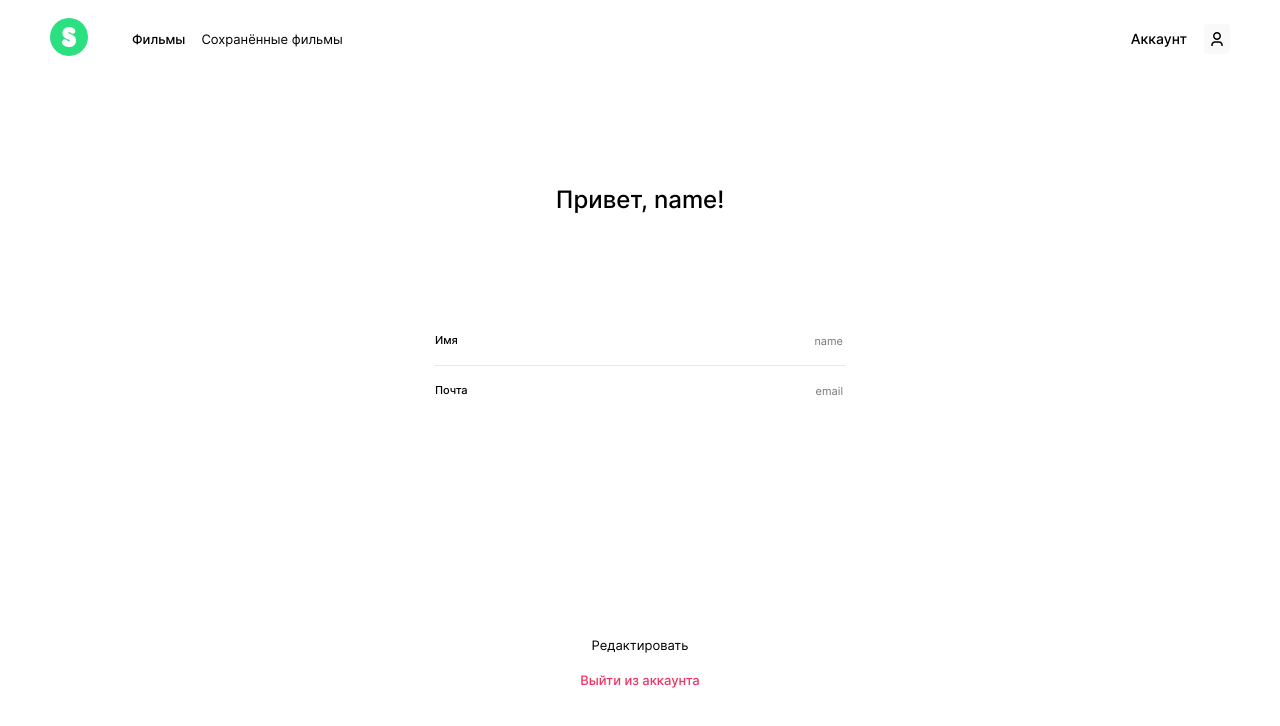
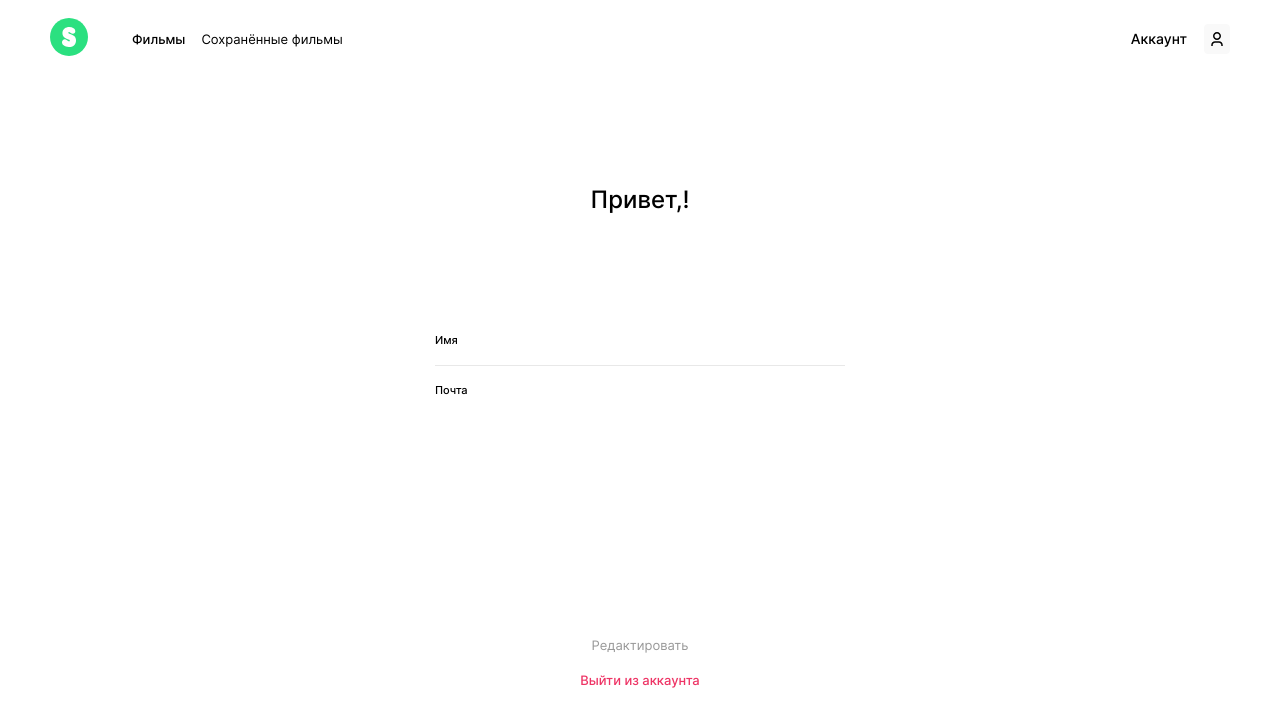
Before and after one commit to MaksimPozharskiy/movies-explorer-frontend, a React (Create React App) app: page /profile in a window 1280 px wide. Shown: the top 726 px of the page. Built offline with nearby package versions, Linux system fonts and the light colour scheme; no server answers.

Commit message:
feat: добавить редактирование профиля

```diff
--- a/src/components/App/App.jsx
+++ b/src/components/App/App.jsx
@@ -9,16 +9,42 @@ import Profile from "../Profile/Profile";
 import Login from "../Login/Login";
 import MainApi from "../../utils/MainApi";
 import Register from "../Register/Register";
+import CurrentUserContext from '../../context/CurrentUserContext';
 import NotFound from "../NotFound/NotFound";
 
 function App() {
   const history = useHistory();
+  const [currentUser, setCurrentUser] = React.useState({});
   const [registrationError, setRegisteredError] = React.useState(false)
   const [loginError, setLoginError] = React.useState(false)
   const [isLogin, setIsLogin] = React.useState(false)
 
+  React.useEffect(() => {
+    if(isLogin) {
+      MainApi.getInfo()
+        .then(userInfo=>{
+          if(userInfo) {
+            setCurrentUser(userInfo.data);
+          }
+        })
+    }
+  }, []);
 
-  const handleLogin = (email,password) => {
+  function isLoggedInCheck() {
+    MainApi.getInfo()
+      .then(userInfo=>{
+        if(userInfo) {
+          setCurrentUser(userInfo.data);
+          setIsLogin(true);
+        }
+      })
+  };
+
+  React.useEffect(() => {
+    isLoggedInCheck();
+  }, []);
+
+  function handleLogin(email,password) {
     MainApi.login(email, password)
       .then((data) => {
         if (data) {
@@ -33,6 +59,8 @@ function App() {
 
   };
 
+
+
   function handleRegister(email, password, name) {
     MainApi.register(email, password, name)
       .then(data => {
@@ -46,8 +74,23 @@ function App() {
       });
   };
 
+  function handleLogout() {
+      history.push('/');
+      setIsLogin(false);
+      localStorage.clear();
+  };
+
+  function editProfile(name, email) {
+
+    MainApi.setInfo(name, email)
+      .then((info) => {
+      setCurrentUser(info);
+    })
+  };
+
   return (
     <div className="page">
+      <CurrentUserContext.Provider value={currentUser}>
         <Switch>
           <Route path="/" exact>
             <Header bgColor="dark" textColor="white" isLogin={isLogin} />
@@ -66,7 +109,11 @@ function App() {
           </Route>
           <Route path="/profile" exact>
             <Header bgColor="light" textColor="black" isLogin={isLogin} />
-          <Profile />
+            <Profile
+              handleLogout={handleLogout}
+              editProfile={editProfile}
+              isLogin={isLogin}
+            />
           </Route>
           <Route path="/signin" exact>
             <Login handleLogin={handleLogin} loginError={loginError} />
@@ -78,6 +125,7 @@ function App() {
             <NotFound />
           </Route>
         </Switch>
+      </CurrentUserContext.Provider>
     </div>
   );
 }
--- a/src/components/Profile/Profile.css
+++ b/src/components/Profile/Profile.css
@@ -82,6 +82,10 @@
   line-height: 15px;
 }
 
+.profile__btn-edit:disabled {
+  opacity: .4;
+}
+
 @media screen and (max-width: 576px) {
   .profile__container {
     max-width: 270px;
--- a/src/components/Profile/Profile.jsx
+++ b/src/components/Profile/Profile.jsx
@@ -1,22 +1,42 @@
 import React from "react";
 import "./Profile.css";
+import CurrentUserContext from "../../context/CurrentUserContext";
+import CallbackValidation from "../../helpers/CallbackValidation";
 
-function Profile() {
+function Profile({  handleLogout, editProfile}) {
+  const currentUser = React.useContext(CurrentUserContext);
+  const formWithValidation = CallbackValidation();
+  const {email, name} = formWithValidation.values;
+
+  // Начальные значения формы
+  React.useEffect(()=> {
+    formWithValidation.setValues({ 'email': currentUser.email, 'name': currentUser.name });
+  },[currentUser]);
+
+  const submitEditProfile = (event) => {
+    event.preventDefault();
+    editProfile(name, email);
+  }
+
   return (
     <section className="profile">
       <div className="profile__container">
-        <h1 className="profile__title">Привет, name!</h1>
-        <form className="profile__form">
+        <h1 className="profile__title">
+          Привет,
+          {currentUser && currentUser.name}
+          !
+        </h1>
+        <form noValidate onSubmit={submitEditProfile} className="profile__form" name='edit-form'>
           <label className="profile__label" htmlFor="name">
             Имя
-            <input placeholder="name" className="profile__input" id="name" />
+            <input onChange={formWithValidation.handleChange} value={name || ''} required className="profile__input" name="name" />
           </label>
           <label className="profile__label" htmlFor="email">
             Почта
-            <input placeholder="email" className="profile__input" id="email" />
+            <input onChange={formWithValidation.handleChange} value={email || ''} required className="profile__input" name="email" />
           </label>
-          <button className="profile__btn-edit" type="submit">Редактировать</button>
-          <button className="profile__btn-logout" type="button">Выйти из аккаунта</button>
+          <button className="profile__btn-edit" type="submit" disabled={currentUser && (name === currentUser.name && email === currentUser.email) || !formWithValidation.isValid}>Редактировать</button>
+          <button onClick={handleLogout} className="profile__btn-logout" type="button">Выйти из аккаунта</button>
         </form>
       </div>
     </section>
--- /dev/null
+++ b/src/context/CurrentUserContext.js
@@ -0,0 +1,4 @@
+import React from "react";
+
+const CurrentUserContext = React.createContext();
+export default CurrentUserContext;
--- a/src/utils/MainApi.js
+++ b/src/utils/MainApi.js
@@ -2,6 +2,33 @@ class MainApi {
   constructor({baseUrl, headers}){
     this._baseUrl = baseUrl;
     this._headers = headers;
+  }
+
+  getInfo() {
+    return fetch(`${this._baseUrl}/users/me`, {
+      headers: this._headers,
+    })
+      .then(response => this._checkRequestResult(response));
+  }
+
+  setInfo(name, email) {
+    return fetch(`${this._baseUrl}/users/me`, {
+      method: 'PATCH',
+      headers: this._headers,
+      body: JSON.stringify({
+        name,
+        email,
+      })
+    })
+    .then(response => this._checkRequestResult(response));
+  }
+
+  logout() {
+    return fetch(`${this._baseUrl}/signout `, {
+      method: 'POST',
+      headers: this._headers,
+    })
+    .then(response => this._checkRequestResult(response));
   }
 
   register(email, password, name) {
@@ -83,6 +110,8 @@ class MainApi {
   errorHandler(error) {
     console.log(error);
   }
+
+
 }
 
 const mainApi = new MainApi({
```
Lines whose indentation alone changed are shown as unchanged.
